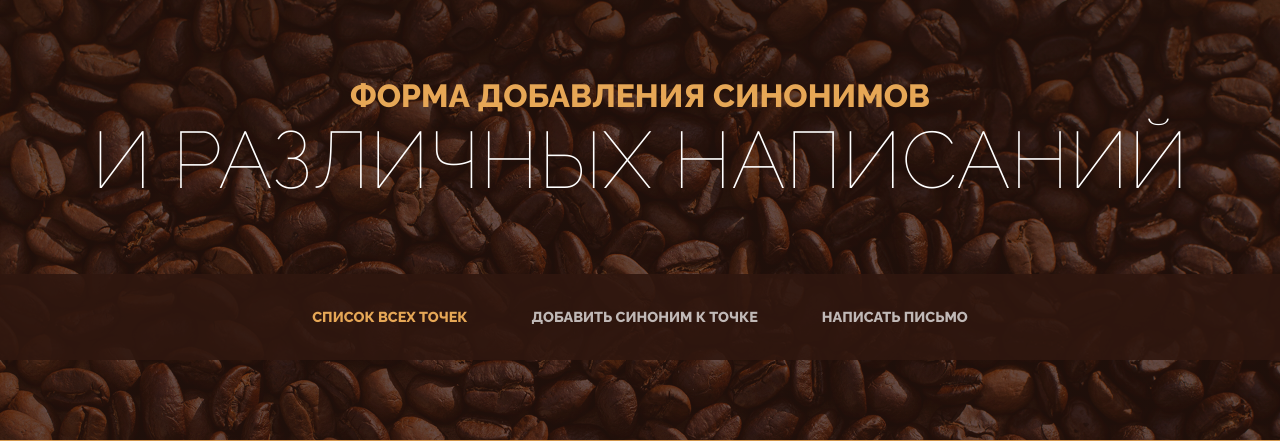
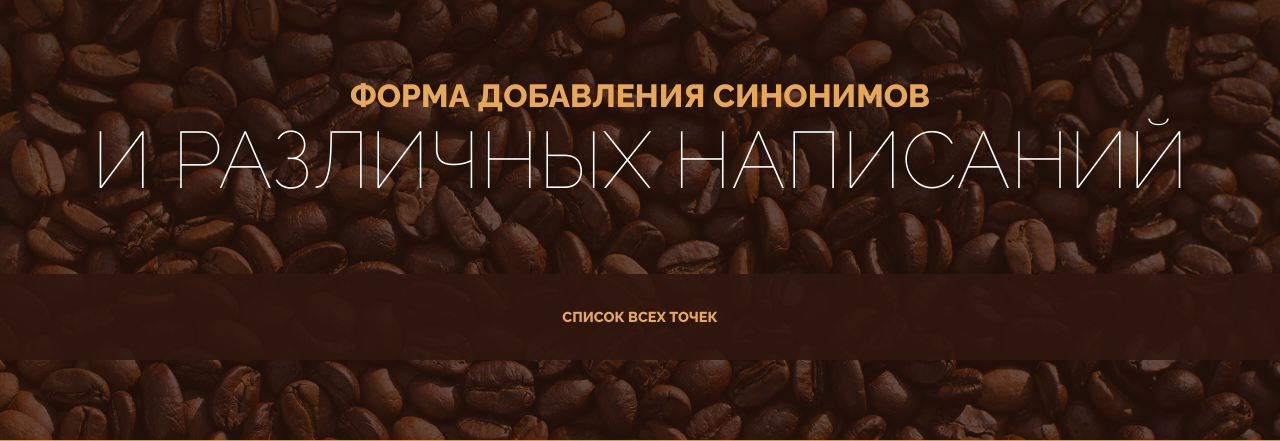
Before and after one commit to Lenin-RUS/Chunga_Djanga, a Django app: page / in a window 1280 px wide. Shown: the top 441 px of the page. Run offline with Django 3.2, Linux system fonts and the light colour scheme; data that the repository does not hold is empty; some libraries are stand-ins or nearby versions.

Commit message:
Update base.html

```diff
--- a/gas/templates/base.html
+++ b/gas/templates/base.html
@@ -51,11 +51,11 @@
 <!--                <li class="nav-item px-lg-4">-->
 <!--                    <a class="nav-link text-uppercase text-expanded" href="/">О нас</a>-->
 <!--                </li>-->
-                <li class="nav-item px-lg-4">
+<!--                 <li class="nav-item px-lg-4">
                     <a class="nav-link text-uppercase text-expanded" href="{% url 'gas:add_name' %} ">Добавить синоним к точке</a>
                 </li>
                 <li class="nav-item px-lg-4">
-                    <a class="nav-link text-uppercase text-expanded" href="/">Написать письмо</a>
+                    <a class="nav-link text-uppercase text-expanded" href="/">Написать письмо</a> -->
                 </li>
             </ul>
         </div>
```
